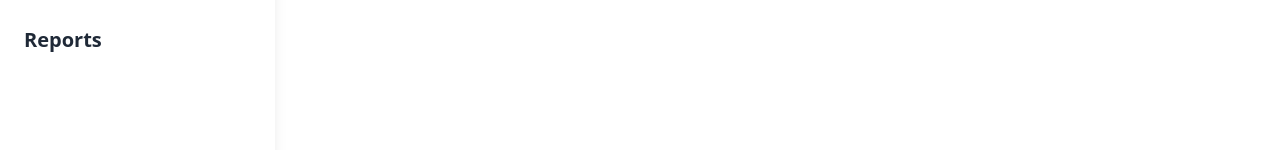
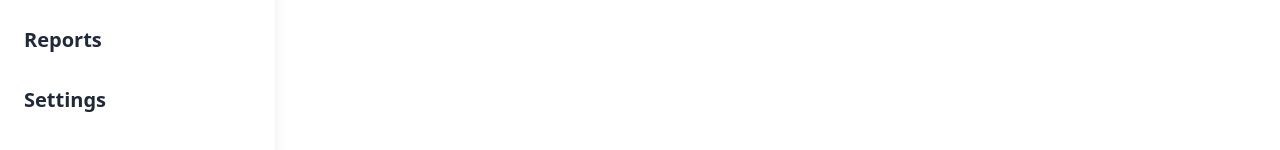
Before and after one commit to omarfarids/dashboard-template, a React (Vite) app: page / in a window 1280 px wide. Shown: the part 358-508 px from the top of the page. Built offline with nearby package versions, Linux system fonts and the light colour scheme.

Commit message:
feat/userSettings

```diff
--- a/src/layouts/dashboard/constants/index.ts
+++ b/src/layouts/dashboard/constants/index.ts
@@ -27,4 +27,9 @@ export const NAV_ITEMS: Type_Nav_Items[] = [
     path: "/reports",
     icon: "pi pi-file",
   },
+  {
+    name: "Settings",
+    path: "/settings",
+    icon: "pi pi-file",
+  },
 ];
--- /dev/null
+++ b/src/modules/home/pages/settings.tsx
@@ -0,0 +1,24 @@
+import TextInput from "@/components/TextInput"; // Adjust the import path as needed
+
+const Settings = () => {
+  // ------------ hooks -------------
+
+  // ------------ functions ------------
+
+  return (
+    <section className="flex flex-col gap-2 items-center justify-center border-2 border-gray-300  rounded-3xl h-52 w-10/12 mx-auto ">
+      <div className="avatar">
+        <div className="w-24 rounded-full">
+          <img src="https://daisyui.com/images/stock/photo-1534528741775-53994a69daeb.jpg" />
+        </div>
+      </div>
+      <form className="flex flex-row items-center gap-1 w-8/12">
+        <TextInput placeholder="username" />
+        <TextInput placeholder="Email Address" />
+        <TextInput placeholder="Password" type="password" />
+      </form>
+    </section>
+  );
+};
+
+export default Settings;
--- a/src/modules/home/routes.tsx
+++ b/src/modules/home/routes.tsx
@@ -1,9 +1,14 @@
 import Home from "./pages/Home";
-
+import Settings from "./pages/settings";
 export default [
   {
     path: "home",
     element: <Home />,
     name: "Home",
   },
+  {
+    path: "settings",
+    element: <Settings />,
+    name: "Settings",
+  },
 ];
```
